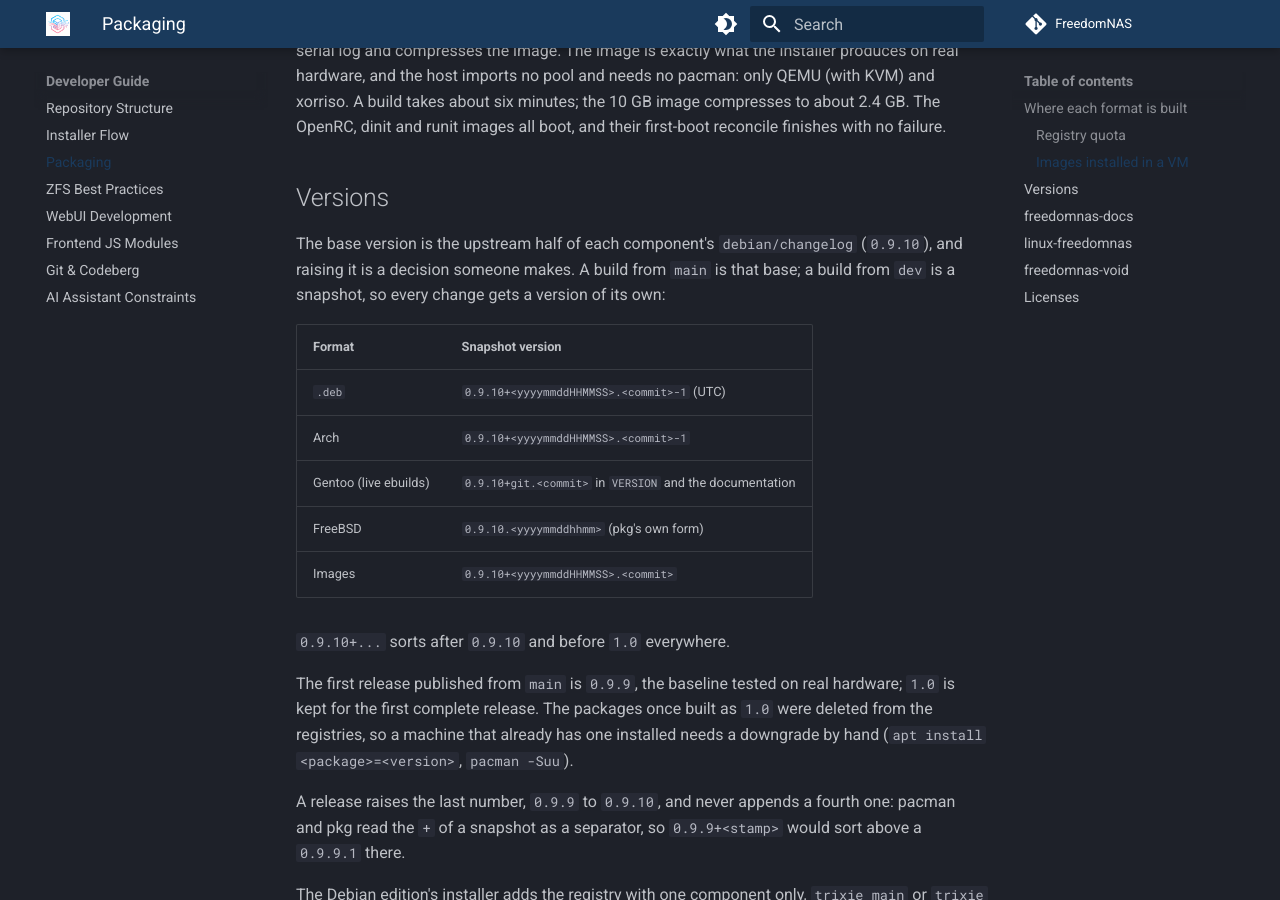
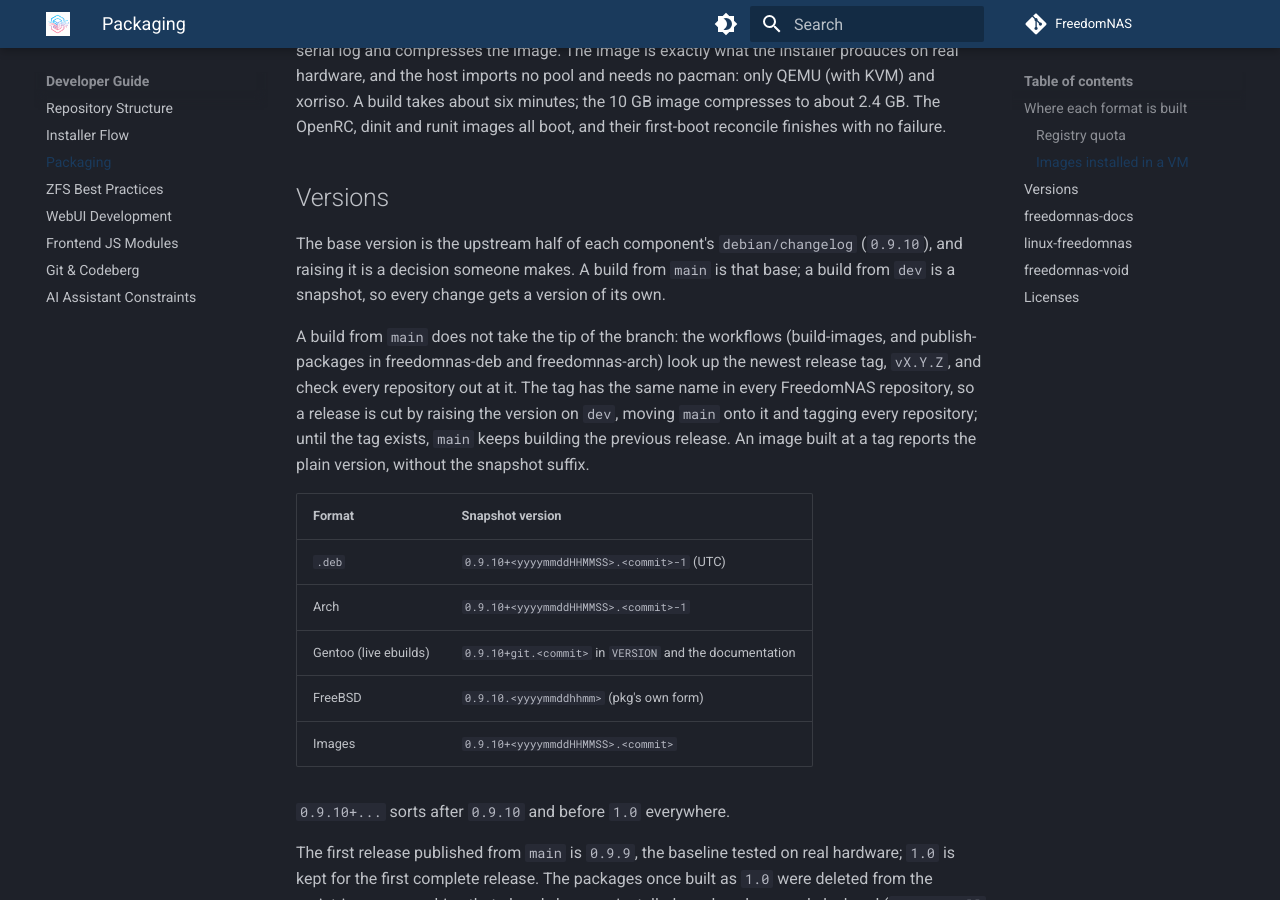
Before and after one commit to FreedomNAS/freedomnas-docs, an MkDocs documentation site: the page built from docs/developer/packaging.md, in a window 1280 px wide and 900 px high, scrolled down 2348 px. Built offline with MkDocs 1.6.1 and Material for MkDocs 9.7.7, drawn with Linux system fonts in a browser that asks for light colours.

Commit message:
Document that main builds the newest release tag

```diff
--- a/docs/developer/packaging.md
+++ b/docs/developer/packaging.md
@@ -75,7 +75,17 @@ boot, and their first-boot reconcile finishes with no failure.
 The base version is the upstream half of each component's
 `debian/changelog` (`0.9.10`), and raising it is a decision someone makes. A
 build from `main` is that base; a build from `dev` is a snapshot, so every
-change gets a version of its own:
+change gets a version of its own.
+
+A build from `main` does not take the tip of the branch: the workflows
+(build-images, and publish-packages in freedomnas-deb and freedomnas-arch)
+look up the newest release tag, `vX.Y.Z`, and check every repository out
+at it. The tag has the same name in every FreedomNAS repository, so a
+release is cut by raising the version on `dev`, moving `main` onto it and
+tagging every repository; until the tag exists, `main` keeps building the
+previous release. An image built at a tag reports the plain version, without
+the snapshot suffix.
+
 
 | Format | Snapshot version |
 |--------|------------------|
```
